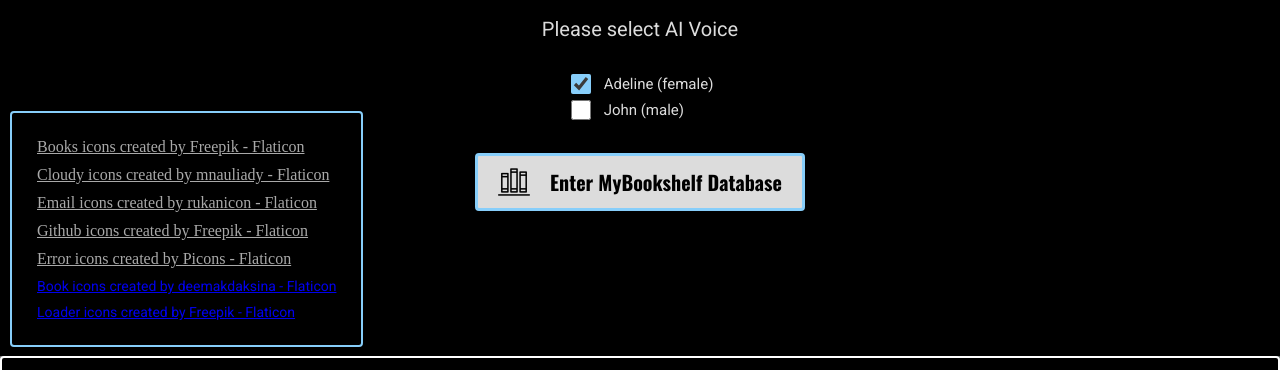
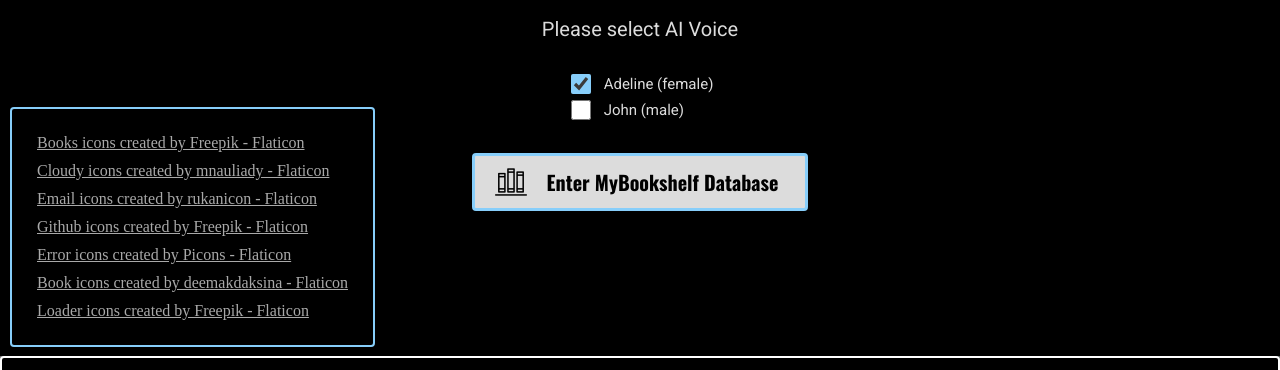
Before and after one commit to Lazy-CSharp-Coder/MinBokhylle, a website: page index.html in a window 1280 px wide. Both pictures are taken after a click on the button "Icons created by". Shown: the part 338-708 px from the top of the page. Drawn offline with nearby package versions, Linux system fonts and the light colour scheme; a web font is replaced by a local one.

Commit message:
button pyntet

```diff
--- a/index.html
+++ b/index.html
@@ -169,8 +169,8 @@
       <a href="https://www.flaticon.com/free-icons/email" class="creditAnchor" title="email icons">Email icons created by rukanicon - Flaticon</a>
       <a href="https://www.flaticon.com/free-icons/github" class="creditAnchor" title="github icons">Github icons created by Freepik - Flaticon</a>
       <a href="https://www.flaticon.com/free-icons/error" class="creditAnchor" title="error icons">Error icons created by Picons - Flaticon</a>
-      <a href="https://www.flaticon.com/free-icons/book" title="book icons">Book icons created by deemakdaksina - Flaticon</a>
-      <a href="https://www.flaticon.com/free-icons/loader" title="loader icons">Loader icons created by Freepik - Flaticon</a>
+      <a href="https://www.flaticon.com/free-icons/book" class="creditAnchor" title="book icons">Book icons created by deemakdaksina - Flaticon</a>
+      <a href="https://www.flaticon.com/free-icons/loader" class="creditAnchor" title="loader icons">Loader icons created by Freepik - Flaticon</a>
 
 
     </div>
--- a/styles.css
+++ b/styles.css
@@ -235,6 +235,7 @@ label {
   gap: 20px;
 
   padding: 10px 20px;
+  padding-right: 27px;
   font-size: 20px;
   /* font-family: var(--secondaryFontFamily); */
   font-family: "Oswald";
```
